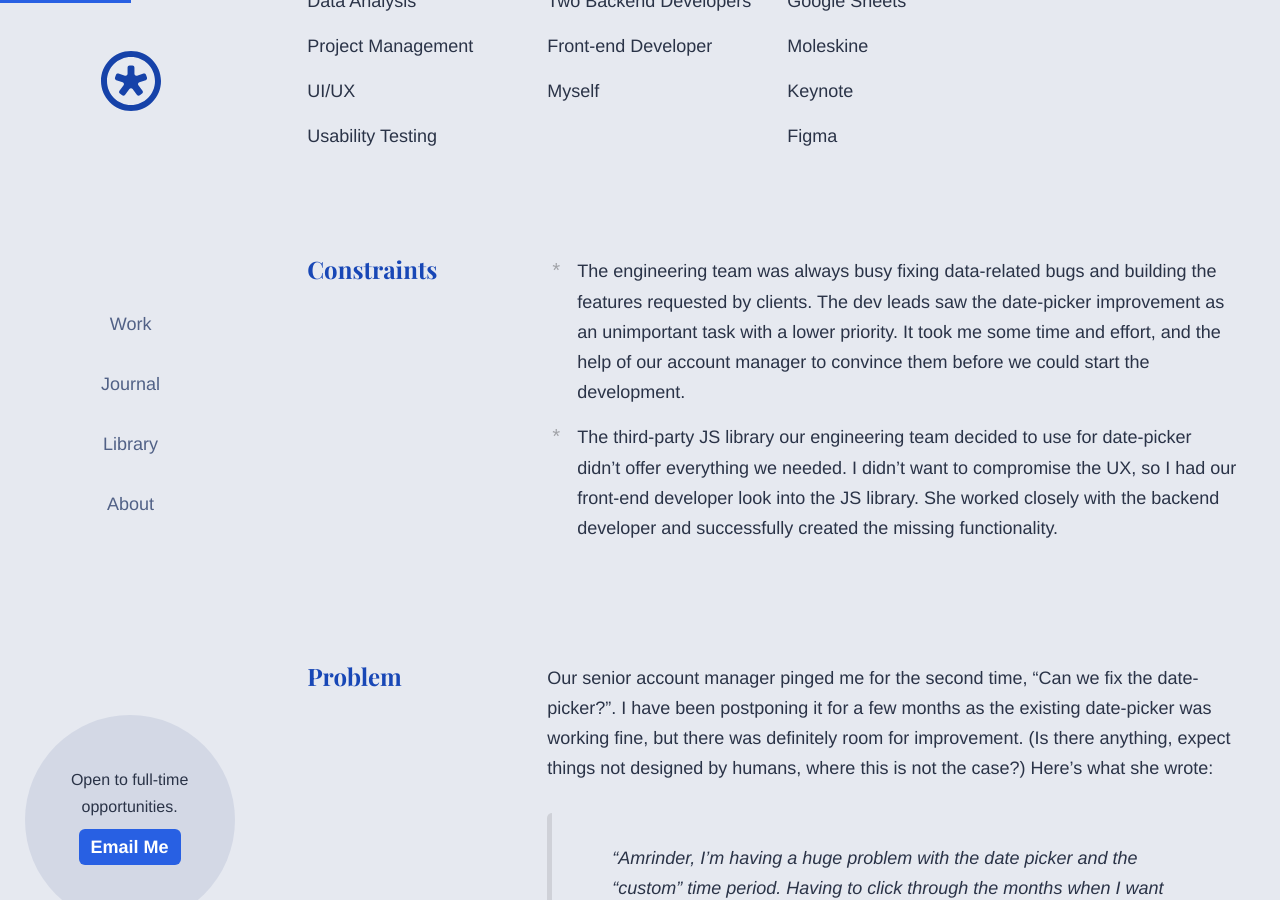
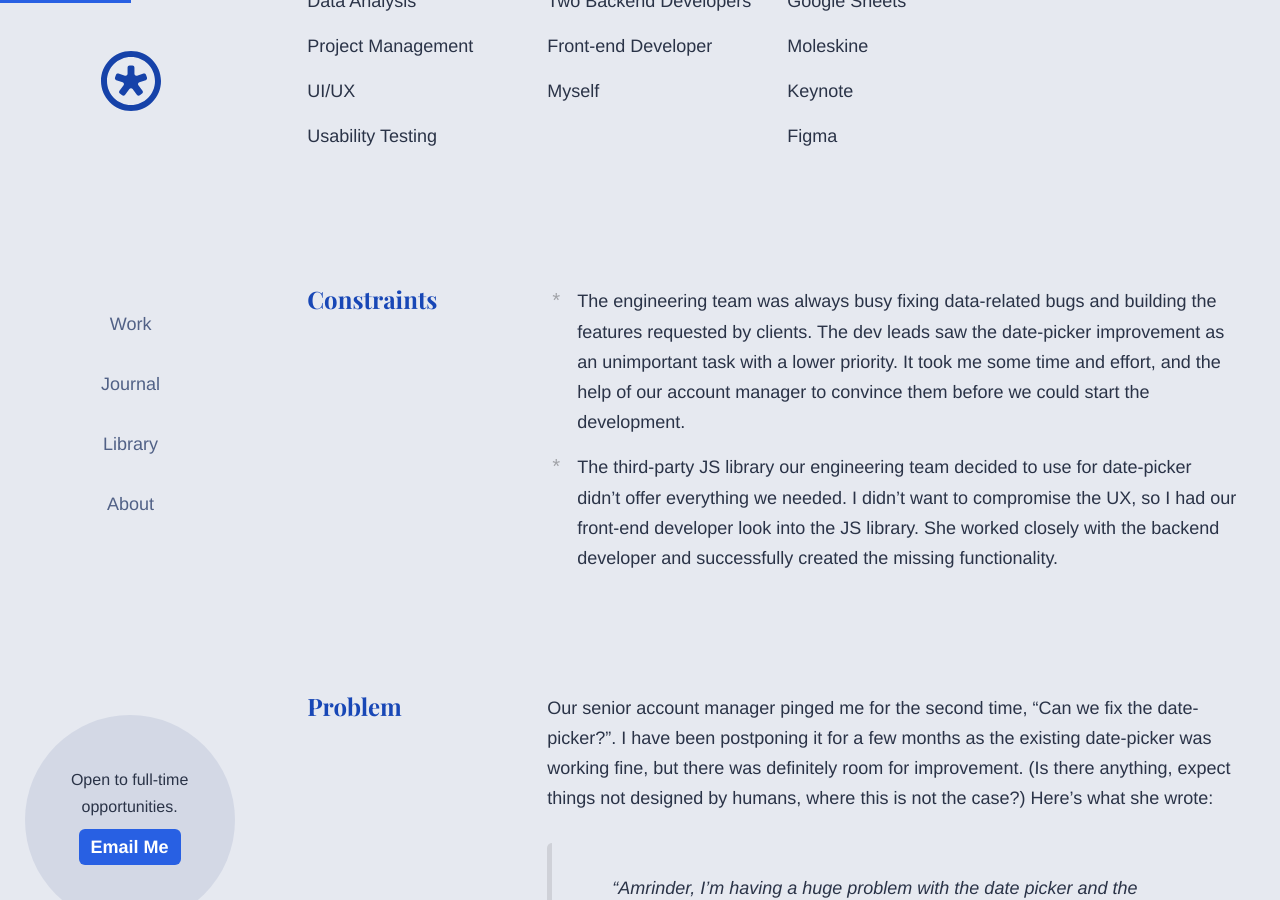
Before and after one commit to harjotgrewal/amrindersandhu, a Jekyll site: the page built from case-study-datepicker.html, in a window 1280 px wide and 900 px high, scrolled down 1286 px. Built offline with Jekyll 4.4.1, drawn with Linux system fonts in a browser that asks for light colours.

Commit message:
[A][HTML] Margin under Roles etc

```diff
--- a/case-study-datepicker.html
+++ b/case-study-datepicker.html
@@ -29,7 +29,7 @@ page-description: Redesigning the most used UI component using the most sophisti
 
     <!-- ROLE -->
     <section>
-        <div class="l-span_2">
+        <div class="l-span_2 u-space_below">
             <h2>My Role</h2>
 
             <ul>
@@ -46,7 +46,7 @@ page-description: Redesigning the most used UI component using the most sophisti
         </div>
 
 
-        <div class="l-span_2">
+        <div class="l-span_2 u-space_below">
             <h2>Team</h2>
 
             <ul>
@@ -61,7 +61,7 @@ page-description: Redesigning the most used UI component using the most sophisti
         </div>
 
 
-        <div class="l-span_2">
+        <div class="l-span_2 u-space_below">
             <h2>Tools</h2>
 
             <ul>
--- a/case-study-discover.html
+++ b/case-study-discover.html
@@ -31,7 +31,7 @@ page-description: Redesigning the most used UI component using the most sophisti
 
 
     <section>
-        <div class="l-span_2">
+        <div class="l-span_2 u-space_below">
             <h2>My Role</h2>
 
             <ul>
@@ -50,7 +50,7 @@ page-description: Redesigning the most used UI component using the most sophisti
         </div>
 
 
-        <div class="l-span_2">
+        <div class="l-span_2 u-space_below">
             <h2>Team</h2>
 
             <ul>
@@ -67,7 +67,7 @@ page-description: Redesigning the most used UI component using the most sophisti
         </div>
 
 
-        <div class="l-span_2">
+        <div class="l-span_2 u-space_below">
             <h2>Tools</h2>
 
             <ul>
--- a/case-study-qas.html
+++ b/case-study-qas.html
@@ -28,7 +28,7 @@ page-description:
 
     <!-- ROLE -->
     <section>
-        <div class="l-span_2">
+        <div class="l-span_2 u-space_below">
             <h2>My Role</h2>
 
             <ul>
@@ -47,7 +47,7 @@ page-description:
         </div>
 
 
-        <div class="l-span_2">
+        <div class="l-span_2 u-space_below">
             <h2>Team</h2>
 
             <ul>
@@ -70,7 +70,7 @@ page-description:
         </div>
 
 
-        <div class="l-span_2">
+        <div class="l-span_2 u-space_below">
             <h2>Tools</h2>
 
             <ul>
```
Also changed, not shown: 3 other files.
